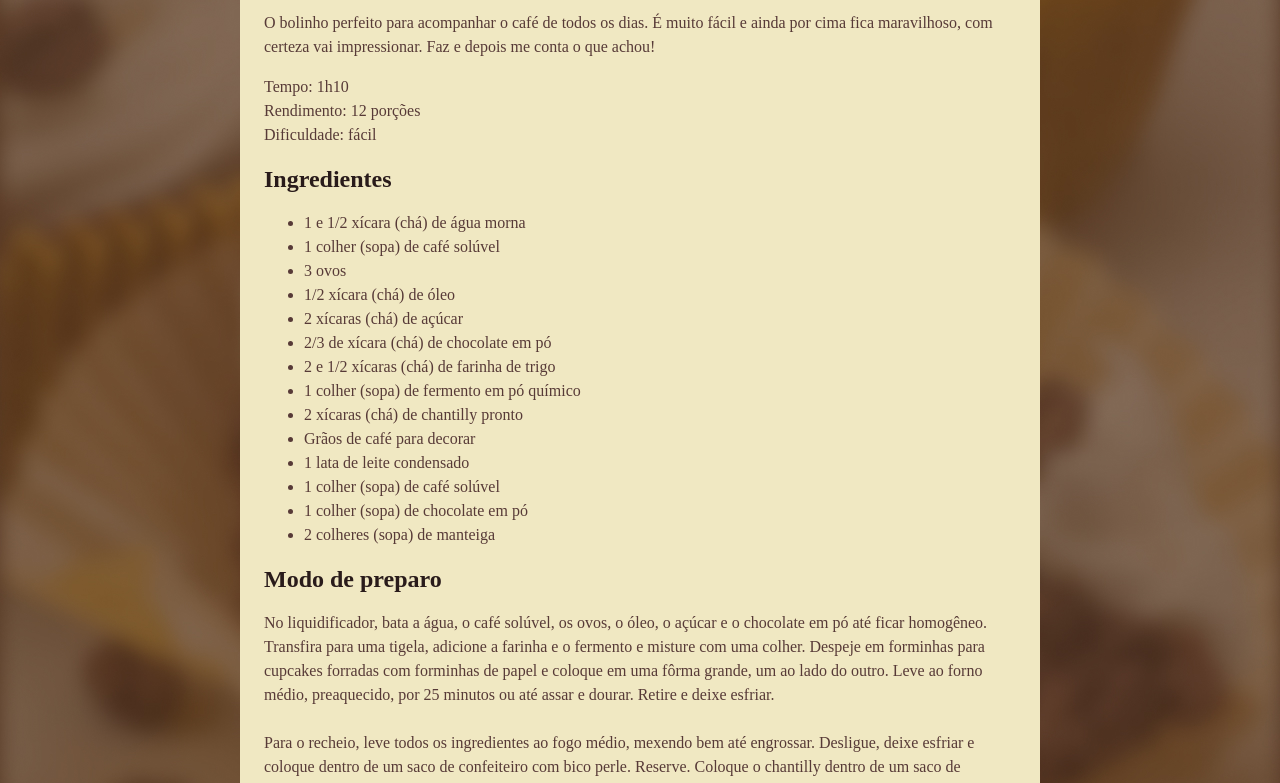
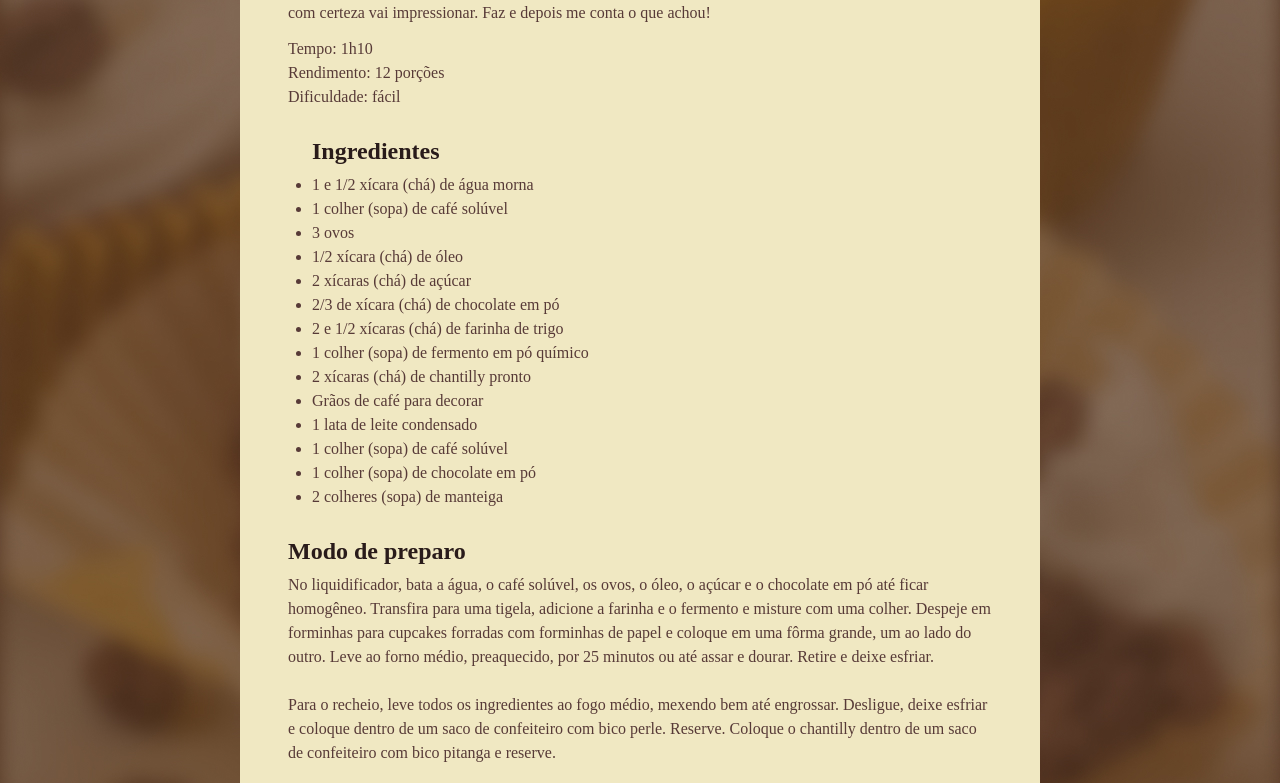
Before and after one commit to edsonrosadev/pagina_receita, a plain HTML site: page index.html in a window 1280 px wide. Shown: the part 590-1373 px from the top of the page. Drawn offline with Linux system fonts and the light colour scheme; a web font is replaced by a local one.

Commit message:
personalizando espaços

```diff
--- a/styles.css
+++ b/styles.css
@@ -1,3 +1,8 @@
+* {
+  margin: 0;
+  padding: 0;
+}
+
 :root {
   font-family: "Alice", serif;
   line-height: 150%;
@@ -21,9 +26,21 @@ img {
   border-radius: 16px;
 }
 
+main {
+  padding: 24px;
+}
+section + section {
+  margin: 24px;
+}
+
+#about p + p {
+  margin-top: 12px;
+}
+
 h1 {
   line-height: 140%;
   font-size: 40px;
+  margin-bottom: 4px;
 }
 
 h2 {
@@ -32,4 +49,6 @@ h2 {
 
 h1, h2 {
   color: #291B1A;
+  margin-bottom: 4px;
+  line-height: 150%;
 }
```
